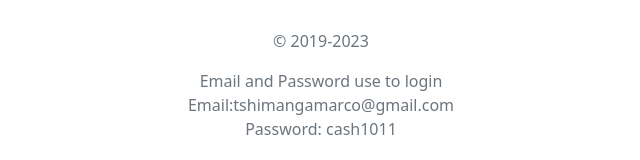
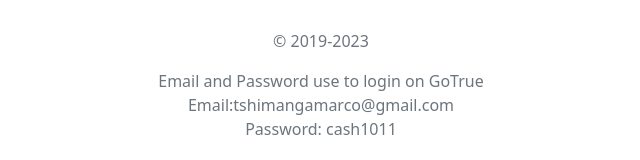
Before and after one commit to Marco0198/blue_bird-group, a Vue app: page /login in a window 1280 px wide. Shown: the part 517-677 px from the top of the page, without its empty margins (319-959 px from the left). Built offline with nearby package versions, Linux system fonts and the light colour scheme; the HTML template or start-up script is replaced by a standard one; what gotrue-js would draw is missing.

Commit message:
final touch

```diff
--- a/src/views/LogIn.vue
+++ b/src/views/LogIn.vue
@@ -26,7 +26,7 @@
         <span @click="toggleSignup">Create an account.</span>
       </p>
       <p class="mt-5 mb-3 text-muted">&copy; 2019-2023</p>
-        <span class="mt-5 mb-3 text-muted">Email and Password use to login</span><br>
+        <span class="mt-5 mb-3 text-muted">Email and Password use to login on GoTrue</span><br>
         <span class="mt-5 mb-3 text-muted">Email:tshimangamarco@gmail.com</span><br>
         <span class="mt-5 mb-3 text-muted">Password: cash1011</span>
     </form>
```
